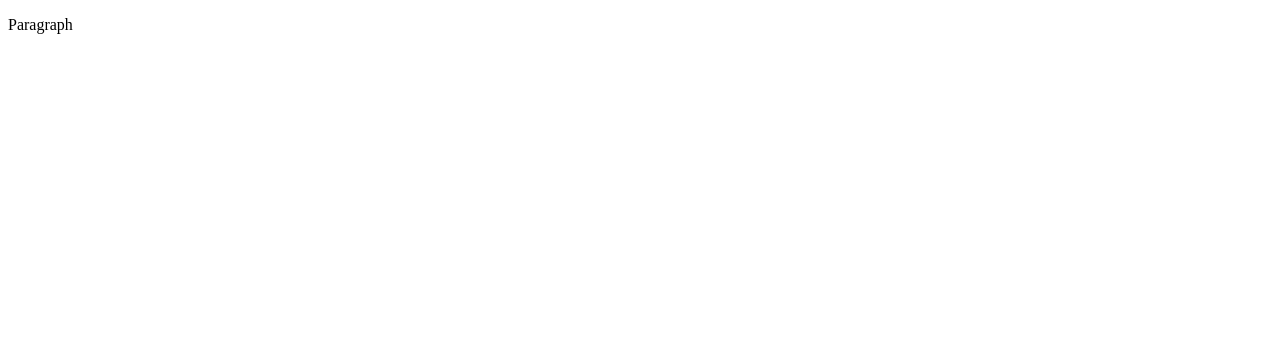
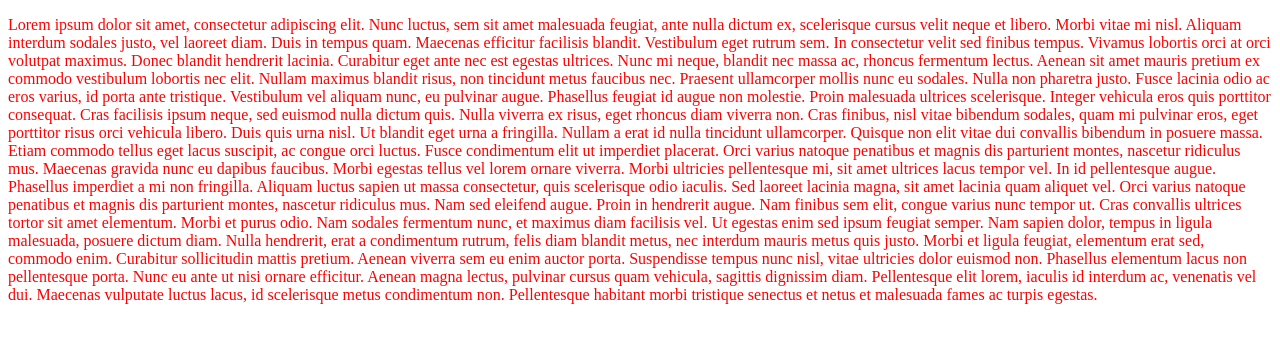
Before and after one commit to Critical-Proofs/loremipsum.github.io, a plain HTML site: page index.html in a window 1280 px wide. Drawn offline with Linux system fonts and the light colour scheme; files that its build step writes are made by us from their sources.

Commit message:
Create STYLE.CSS

```diff
--- a/index.html
+++ b/index.html
@@ -4,8 +4,17 @@
     <meta charset="UTF-8">
     <meta name="viewport" content="width=device-width, initial-scale=1.0">
     <title>Document</title>
+    <link href="styles/style.css" rel="stylesheet" />
 </head>
 <body>
-    <p>Paragraph</p>
+    <p>Lorem ipsum dolor sit amet, consectetur adipiscing elit. Nunc luctus, sem sit amet malesuada feugiat, ante nulla dictum ex, scelerisque cursus velit neque et libero. Morbi vitae mi nisl. Aliquam interdum sodales justo, vel laoreet diam. Duis in tempus quam. Maecenas efficitur facilisis blandit. Vestibulum eget rutrum sem. In consectetur velit sed finibus tempus. Vivamus lobortis orci at orci volutpat maximus. Donec blandit hendrerit lacinia.
+
+        Curabitur eget ante nec est egestas ultrices. Nunc mi neque, blandit nec massa ac, rhoncus fermentum lectus. Aenean sit amet mauris pretium ex commodo vestibulum lobortis nec elit. Nullam maximus blandit risus, non tincidunt metus faucibus nec. Praesent ullamcorper mollis nunc eu sodales. Nulla non pharetra justo. Fusce lacinia odio ac eros varius, id porta ante tristique. Vestibulum vel aliquam nunc, eu pulvinar augue. Phasellus feugiat id augue non molestie. Proin malesuada ultrices scelerisque. Integer vehicula eros quis porttitor consequat. Cras facilisis ipsum neque, sed euismod nulla dictum quis.
+
+        Nulla viverra ex risus, eget rhoncus diam viverra non. Cras finibus, nisl vitae bibendum sodales, quam mi pulvinar eros, eget porttitor risus orci vehicula libero. Duis quis urna nisl. Ut blandit eget urna a fringilla. Nullam a erat id nulla tincidunt ullamcorper. Quisque non elit vitae dui convallis bibendum in posuere massa. Etiam commodo tellus eget lacus suscipit, ac congue orci luctus. Fusce condimentum elit ut imperdiet placerat. Orci varius natoque penatibus et magnis dis parturient montes, nascetur ridiculus mus. Maecenas gravida nunc eu dapibus faucibus. Morbi egestas tellus vel lorem ornare viverra.
+
+        Morbi ultricies pellentesque mi, sit amet ultrices lacus tempor vel. In id pellentesque augue. Phasellus imperdiet a mi non fringilla. Aliquam luctus sapien ut massa consectetur, quis scelerisque odio iaculis. Sed laoreet lacinia magna, sit amet lacinia quam aliquet vel. Orci varius natoque penatibus et magnis dis parturient montes, nascetur ridiculus mus. Nam sed eleifend augue. Proin in hendrerit augue. Nam finibus sem elit, congue varius nunc tempor ut. Cras convallis ultrices tortor sit amet elementum. Morbi et purus odio.
+
+        Nam sodales fermentum nunc, et maximus diam facilisis vel. Ut egestas enim sed ipsum feugiat semper. Nam sapien dolor, tempus in ligula malesuada, posuere dictum diam. Nulla hendrerit, erat a condimentum rutrum, felis diam blandit metus, nec interdum mauris metus quis justo. Morbi et ligula feugiat, elementum erat sed, commodo enim. Curabitur sollicitudin mattis pretium. Aenean viverra sem eu enim auctor porta. Suspendisse tempus nunc nisl, vitae ultricies dolor euismod non. Phasellus elementum lacus non pellentesque porta. Nunc eu ante ut nisi ornare efficitur. Aenean magna lectus, pulvinar cursus quam vehicula, sagittis dignissim diam. Pellentesque elit lorem, iaculis id interdum ac, venenatis vel dui. Maecenas vulputate luctus lacus, id scelerisque metus condimentum non. Pellentesque habitant morbi tristique senectus et netus et malesuada fames ac turpis egestas.</p>
 </body>
 </html>
--- /dev/null
+++ b/style.css
@@ -0,0 +1,3 @@
+p {
+    color: red;
+  }
```
